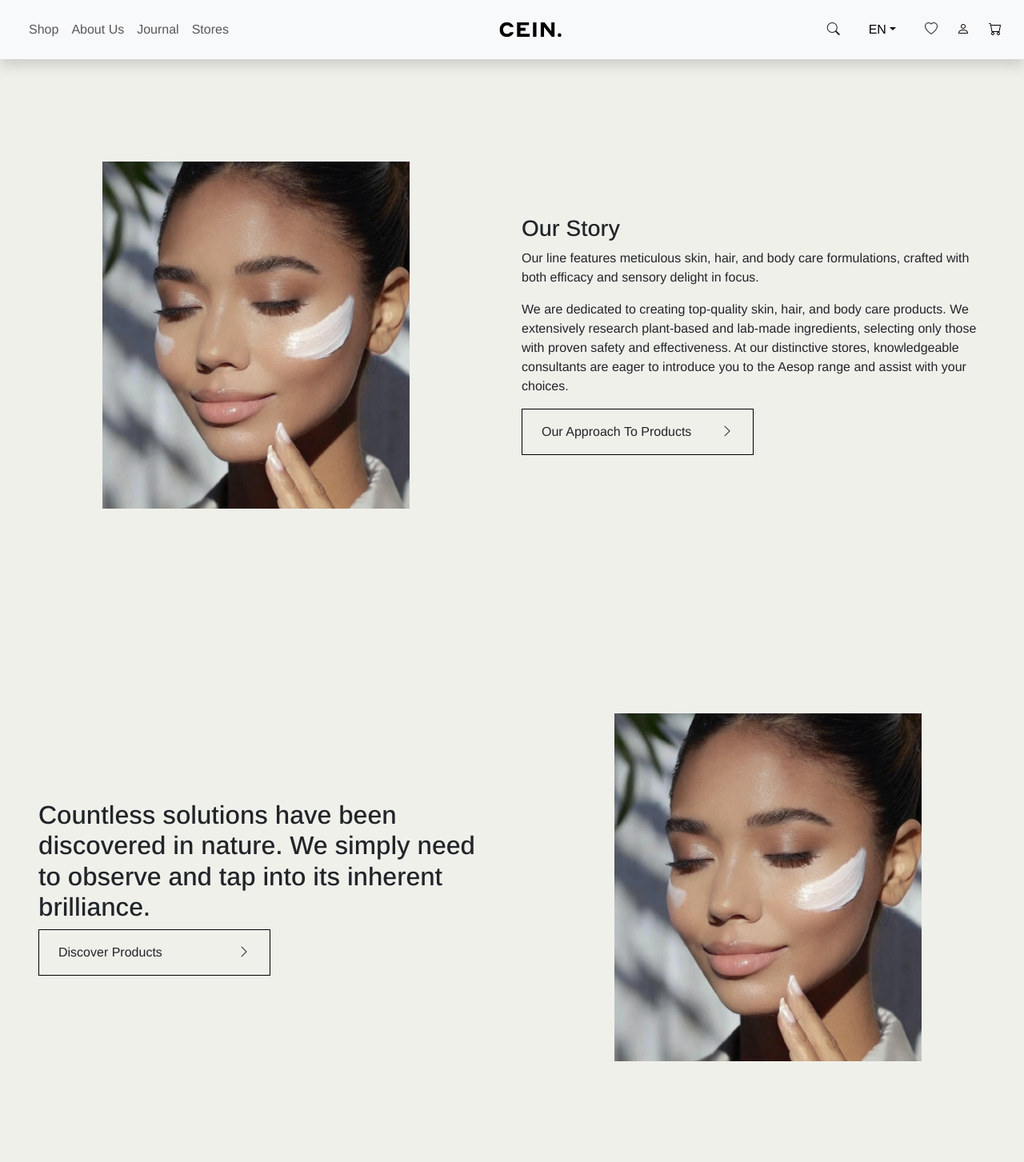
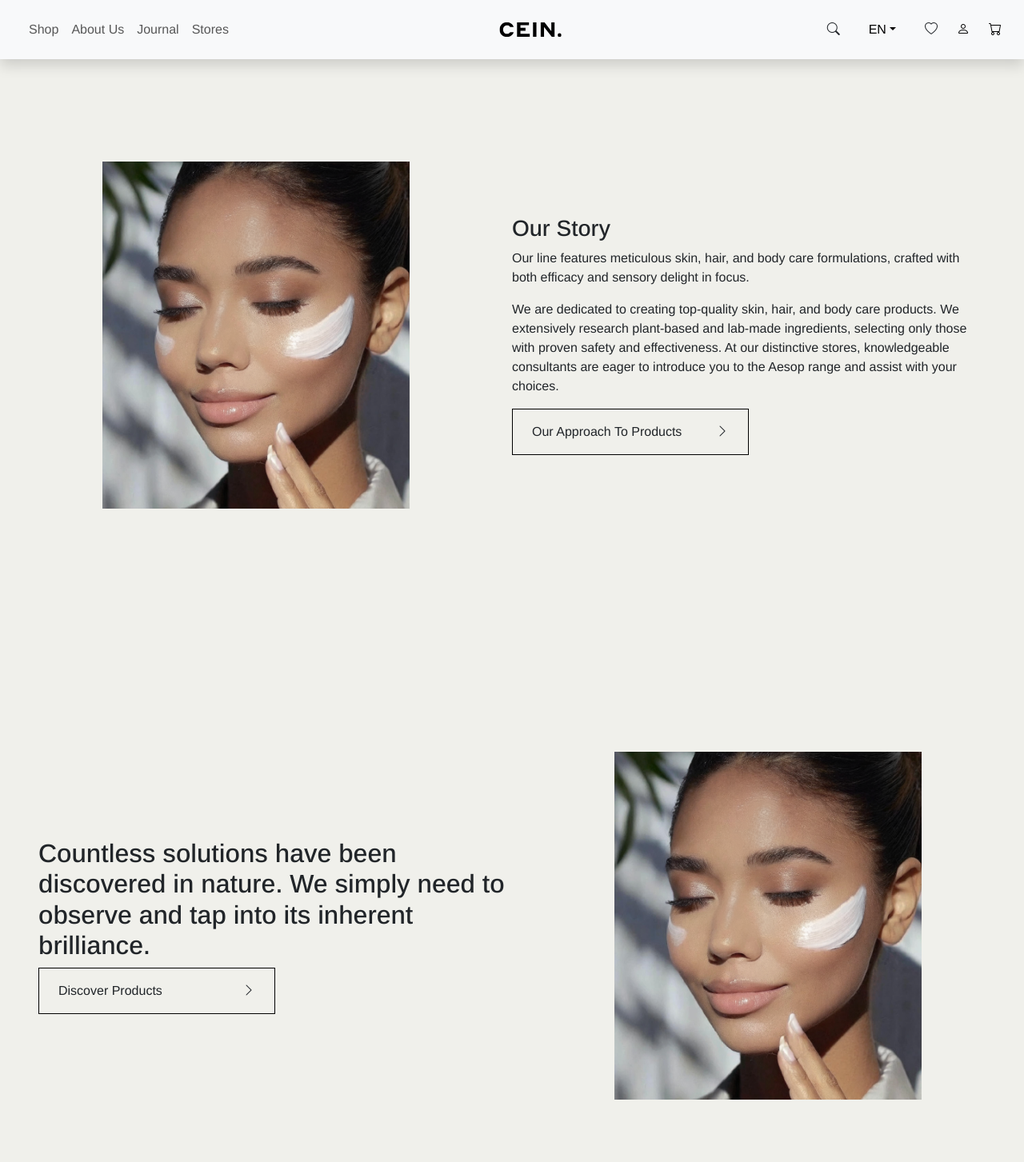
Before and after one commit to 1CL0UD/cein-react, a React (Vite) app: page /about in a window 1280 px wide. Shown: the top 1453 px of the page at 80% size. Built offline with nearby package versions, Linux system fonts and the light colour scheme.

Commit message:
Adjusted the page for smaller screens

```diff
--- a/src/pages/about/AboutPage.tsx
+++ b/src/pages/about/AboutPage.tsx
@@ -6,7 +6,7 @@ const AboutPage = () => {
   return (
     <RootLayout>
       <div className="container-fluid">
-        <div className="row">
+        <div className="row mb-5">
           <div className="col-md-6 about-us-img d-flex flex-column justify-content-center align-items-center">
             <img
               src="/img/about-us/about-us-1.png"
@@ -14,7 +14,7 @@ const AboutPage = () => {
               className="w-100 h-100"
             />
           </div>
-          <div className="col-md-6 d-flex flex-column justify-content-center pe-5">
+          <div className="col-md-6 d-flex flex-column justify-content-center pe-md-5 ps-md-0 px-4">
             <h3 className="fs-3">Our Story</h3>
             <p className="fs-6">
               Our line features meticulous skin, hair, and body care
@@ -29,7 +29,7 @@ const AboutPage = () => {
               consultants are eager to introduce you to the Aesop range and
               assist with your choices.
             </p>
-            <div className="w-50">
+            <div className="col-md-6 col-12">
               <ButtonWithIcon
                 href={'/journal'}
                 dark={false}
@@ -39,13 +39,13 @@ const AboutPage = () => {
             </div>
           </div>
         </div>
-        <div className="row">
-          <div className="col-md-6 d-flex flex-column justify-content-center ps-5">
+        <div className="row mb-5">
+          <div className="col-md-6 d-flex flex-column justify-content-center order-md-0 order-1 ps-md-5 pe-md-0 px-4">
             <h2 className="fs-2">
               Countless solutions have been discovered in nature. We simply need
               to observe and tap into its inherent brilliance.
             </h2>
-            <div className="w-50">
+            <div className="col-md-6 col-12">
               <ButtonWithIcon
                 href={'/shop/skin-care'}
                 dark={false}
@@ -54,7 +54,7 @@ const AboutPage = () => {
               />
             </div>
           </div>
-          <div className="col-md-6 about-us-img d-flex flex-column justify-content-center align-items-center">
+          <div className="col-md-6 about-us-img d-flex flex-column justify-content-center order-md-1 order-0 align-items-center">
             <img
               src="/img/about-us/about-us-1.png"
               alt="Journal Image"
@@ -89,7 +89,7 @@ const AboutPage = () => {
             >
               <p className="fs-6">Our Credo</p>
               <h2 className="fs-2">Quality & Efficacy</h2>
-              <div className="col-8 d-md-block d-none">
+              <div className="col-8 d-lg-block d-none">
                 <p className="fs-6">
                   For those serious about skin health, trust someone dedicated
                   since 1986. With over 35 years of crafting certified natural
@@ -97,7 +97,7 @@ const AboutPage = () => {
                   create products beneficial for both body and planet.
                 </p>
               </div>
-              <div className="col-md-6 col-12">
+              <div className="col-lg-6 col-12">
                 <ButtonWithIcon
                   href={'/shop/skin-care'}
                   dark={true}
@@ -121,14 +121,14 @@ const AboutPage = () => {
             >
               <p className="fs-6">Modern Science, Your Skins's Perfection</p>
               <h2 className="fs-2">High Tech Natural Skin Care</h2>
-              <div className="col-8 d-md-block d-none">
+              <div className="col-8 d-lg-block d-none">
                 <p className="fs-6">
                   We build our formulas on nature's most precious raw materials,
                   refined with modern technologies to guarantee the best results
                   for, your skin.
                 </p>
               </div>
-              <div className="col-md-6 col-12">
+              <div className="col-lg-6 col-12">
                 <ButtonWithIcon
                   href={'/shop/skin-care'}
                   dark={true}
```
